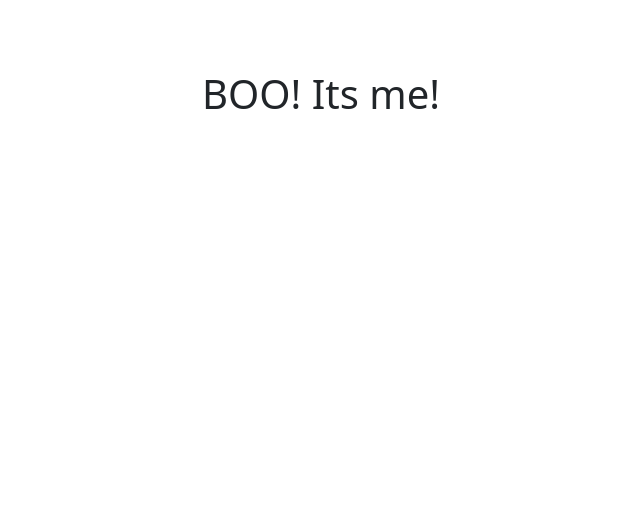
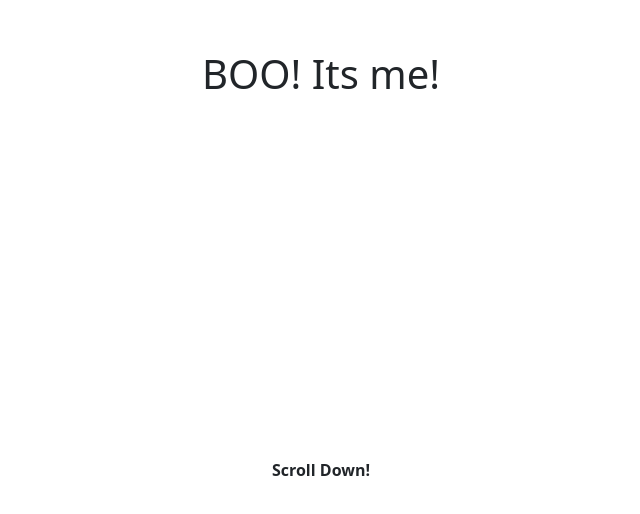
Before and after one commit to Sivayogeith/sisters-birthday-2023, a React (Vite) app: page / in a window 1280 px wide. Shown: the part 302-816 px from the top of the page, without its empty margins (319-959 px from the left). Built offline with nearby package versions, Linux system fonts and the light colour scheme.

Commit message:
Fixed: scroll issue

```diff
--- a/src/App.css
+++ b/src/App.css
@@ -6,3 +6,7 @@
 	justify-content: center;
 	display: flex;
 }
+
+.screen.first {
+	height: 95%;
+}
--- a/src/App.tsx
+++ b/src/App.tsx
@@ -25,9 +25,12 @@ function App() {
 	return (
 		<>
 			<div className="row screen">
-				<div className="col-md-12 screen">
+				<div className="col-md-12 screen first">
 					<h1>BOO! Its me!</h1>
 				</div>
+				<p>
+					<b>Scroll Down!</b>
+				</p>
 				<div className="col-md-12 screen">
 					<div className="row">
 						<div className="col-md-12">
```
